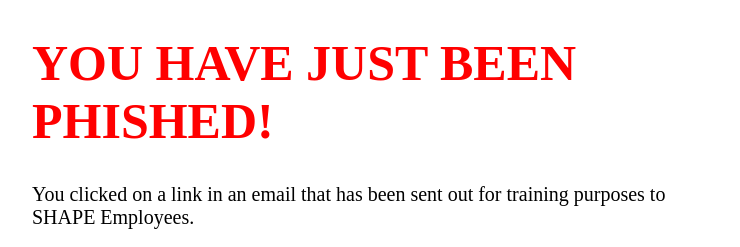
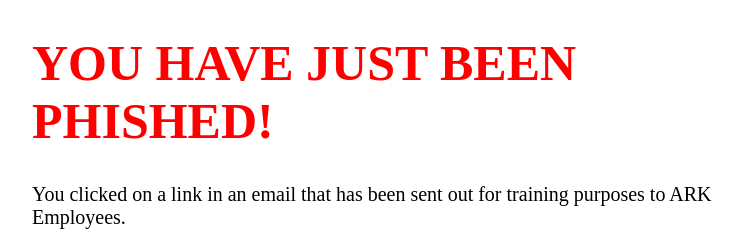
Before and after one commit to qasimr17/website, a plain HTML site: page index.html in a window 1280 px wide. Shown: the top 247 px of the page, without its empty margins (258-998 px from the left). Drawn offline with Linux system fonts and the light colour scheme.

Commit message:
Changed name from SHAPE to ARK

```diff
--- a/index.html
+++ b/index.html
@@ -19,7 +19,7 @@
 <body>
     <div class = "content">
         <h1>YOU HAVE JUST BEEN PHISHED!</h1>
-        <p> You clicked on a link in an email that has been sent out for training purposes to SHAPE Employees.</p>
+        <p> You clicked on a link in an email that has been sent out for training purposes to ARK Employees.</p>
         <img src = "https://qph.fs.quoracdn.net/main-qimg-136839f544cca69855c57a19c86e0eea" alt = "Phishing">
         <p>
         <strong style= "font-size: 30px;">
```
